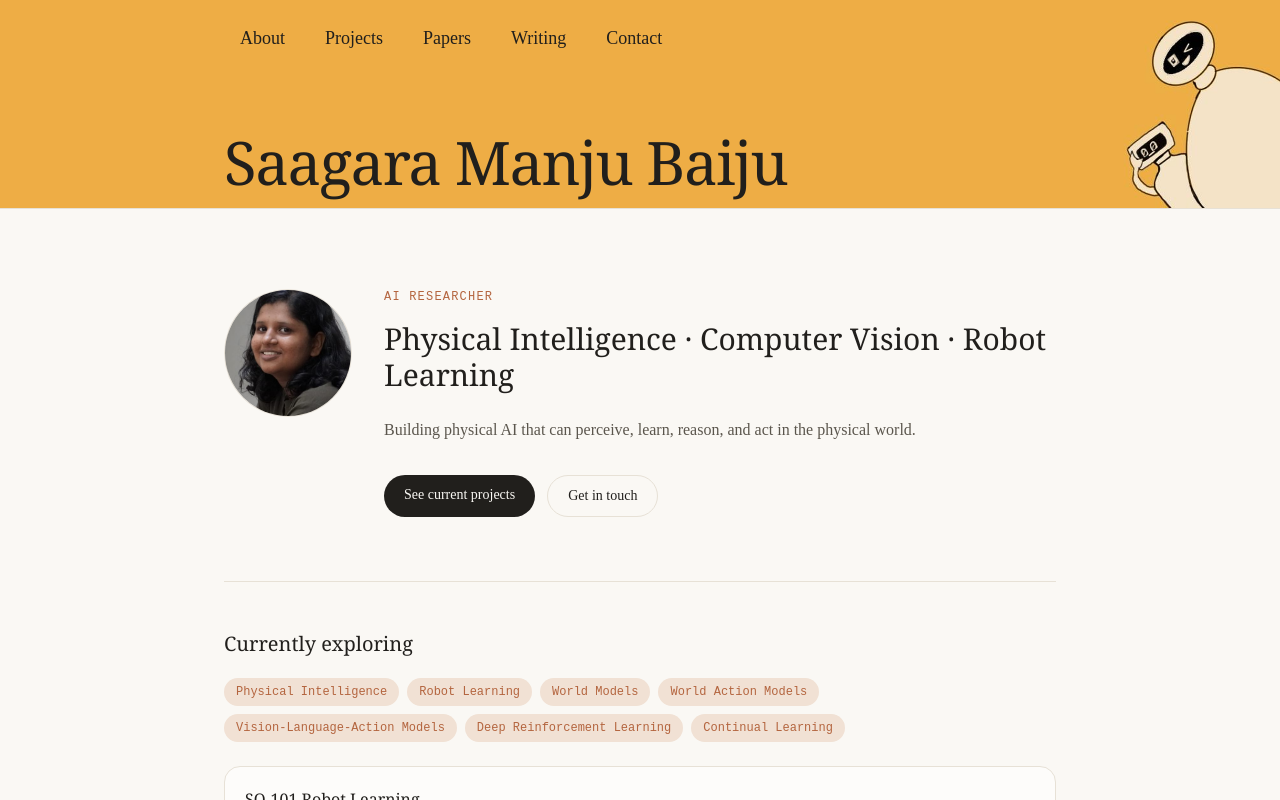
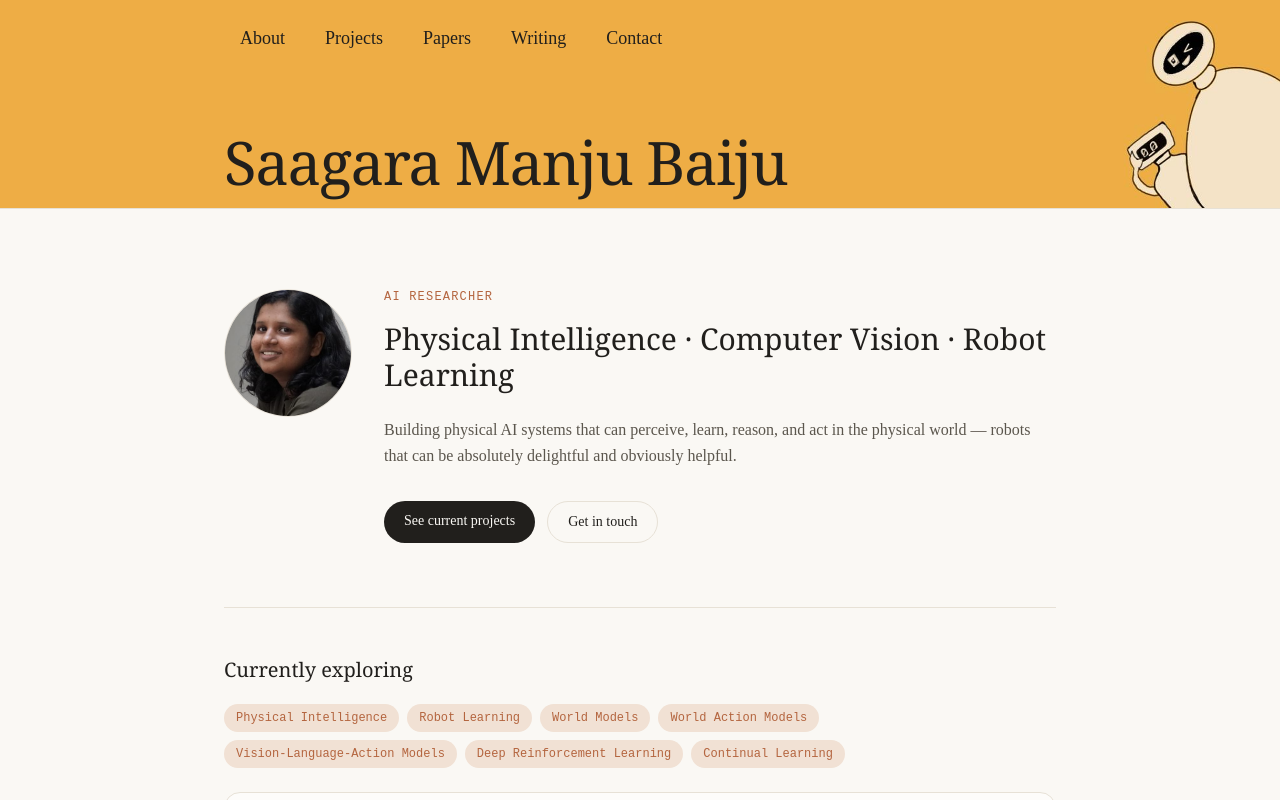
Before and after one commit to SaagaraMB/saagara-portfolio, a Next.js app: page / in a window 1280 px wide. Shown: the top 800 px of the page. Built offline with nearby package versions, Linux system fonts and the light colour scheme.

Commit message:
Finalize homepage hero intro line

```diff
--- a/app/page.tsx
+++ b/app/page.tsx
@@ -24,8 +24,9 @@ export default function HomePage() {
               Physical Intelligence · Computer Vision · Robot Learning
             </h1>
             <p className="mt-6 max-w-prose text-ink2 leading-relaxed">
-              Building physical AI that can perceive, learn, reason, and act
-              in the physical world.
+              Building physical AI systems that can perceive, learn, reason,
+              and act in the physical world — robots that can be absolutely
+              delightful and obviously helpful.
             </p>
             <div className="mt-8 flex flex-wrap gap-3">
               <Link
```
